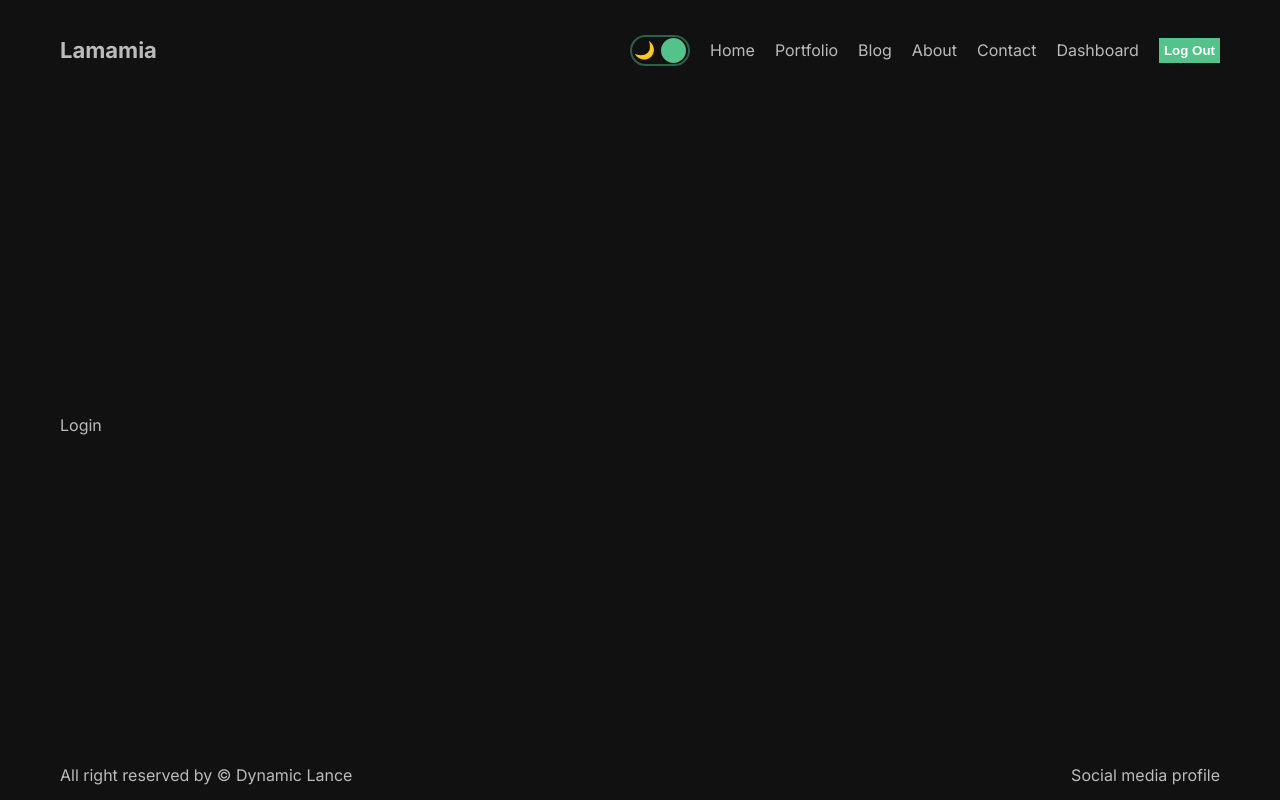
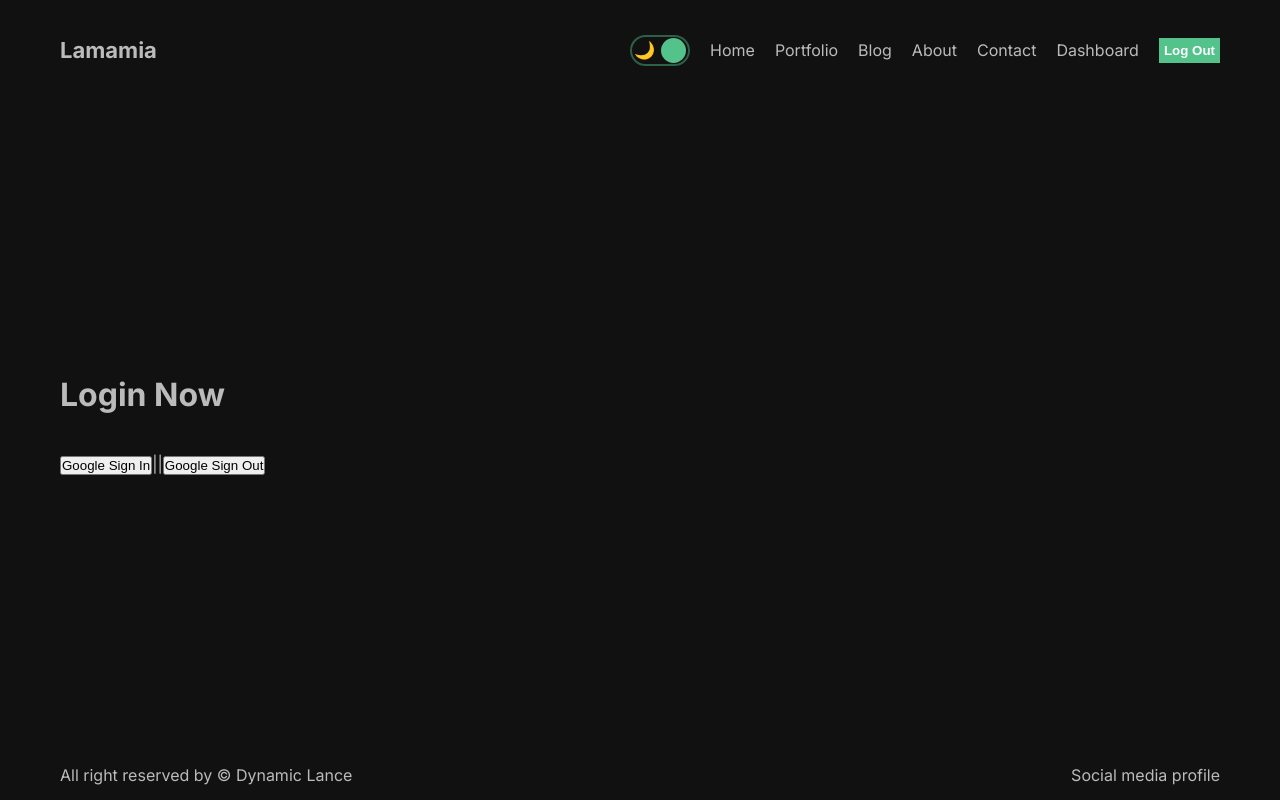
Before and after one commit to dynamiclance/lamamia-full-stack-app, a Next.js app: page /dashboard/login in a window 1280 px wide. Built offline with nearby package versions, Linux system fonts and the light colour scheme.

Commit message:
next js auth google authentication implementation test done

```diff
--- a/package.json
+++ b/package.json
@@ -11,6 +11,7 @@
   "dependencies": {
     "mongoose": "^6.11.1",
     "next": "^13.4.4",
+    "next-auth": "^4.22.1",
     "react": "^18.2.0",
     "react-dom": "^18.2.0",
     "swr": "^2.1.5"
--- a/src/app/dashboard/(auth)/login/page.jsx
+++ b/src/app/dashboard/(auth)/login/page.jsx
@@ -1,8 +1,17 @@
+"use client"
+
+import { signIn, signOut } from 'next-auth/react'
 import React from 'react'
 
 const Login = () => {
   return (
-    <div>Login</div>
+    <div>
+      <h1>Login Now</h1>
+      <br /><br />
+      <button onClick={() => signIn("google")}>Google Sign In</button>
+      ||
+      <button onClick={() => signOut ("google")}>Google Sign Out</button>
+    </div>
   )
 }
 
--- a/src/app/layout.js
+++ b/src/app/layout.js
@@ -6,6 +6,7 @@ import { Inter } from 'next/font/google'
 import Navbar from '@/components/Navbar/Navbar'
 import Footer from '@/components/Footer/Footer'
 import { ThemeProvider } from '@/context/ThemeContext'
+import { AuthProvider } from '@/components/AuthProvider/AuthProvider'
 
 const inter = Inter({ subsets: ['latin'] })
 
@@ -19,11 +20,13 @@ export default function RootLayout({ children }) {
     <html lang="en">
       <body className={inter.className}>
         <ThemeProvider>
-        <div className='container'>
-        <Navbar />
-        {children}
-        <Footer />
-        </div>
+        <AuthProvider>
+          <div className='container'>
+          <Navbar />
+          {children}
+          <Footer />
+          </div>
+        </AuthProvider>
         </ThemeProvider>
       </body>
     </html>
--- /dev/null
+++ b/src/components/AuthProvider/AuthProvider.jsx
@@ -0,0 +1,9 @@
+"use client"
+
+import {SessionProvider} from "next-auth/react";
+
+import React from 'react'
+
+export const AuthProvider = ({children}) => {
+  return <SessionProvider>{children}</SessionProvider>
+}
```
Also changed, not shown: src/app/api/auth/[...nextauth]/route.js (added, +14 -0 lines), src/app/dashboard/page.jsx (+7 -3 lines), 2 other files (tests, documents, lock files or other folders).
